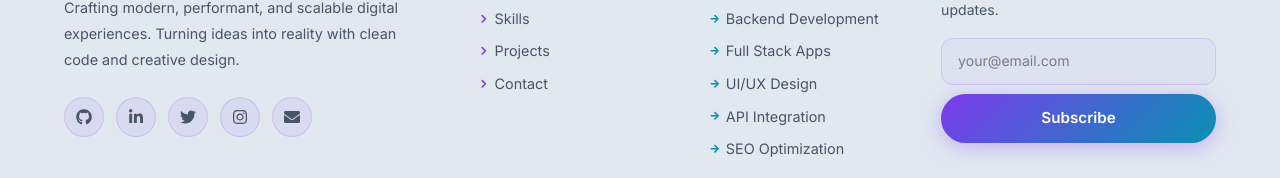
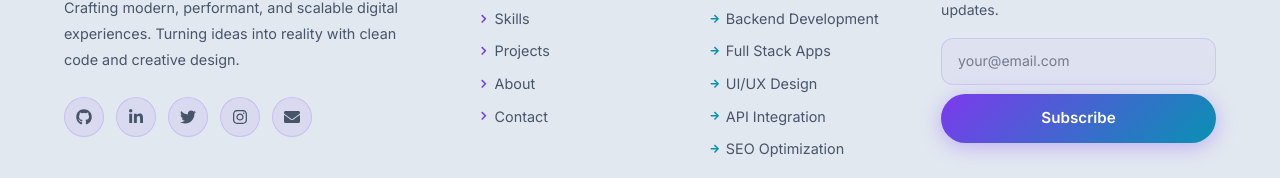
Before and after one commit to backendbyvraj/portfolio, a Next.js app: page / in a window 1280 px wide. Shown: the part 6336-6514 px from the top of the page. Built offline with nearby package versions, Linux system fonts and the light colour scheme.

Commit message:
Update project and about links in footer for correct routing

```diff
--- a/src/components/Footer.tsx
+++ b/src/components/Footer.tsx
@@ -14,7 +14,8 @@ import {
 const quickLinks = [
   { label: "Home", href: "#home" },
   { label: "Skills", href: "#skills" },
-  { label: "Projects", href: "#projects" },
+  { label: "Projects", href: "/projects" },
+  { label: "About", href: "/about" },
   { label: "Contact", href: "#contact" },
 ];
 
```
